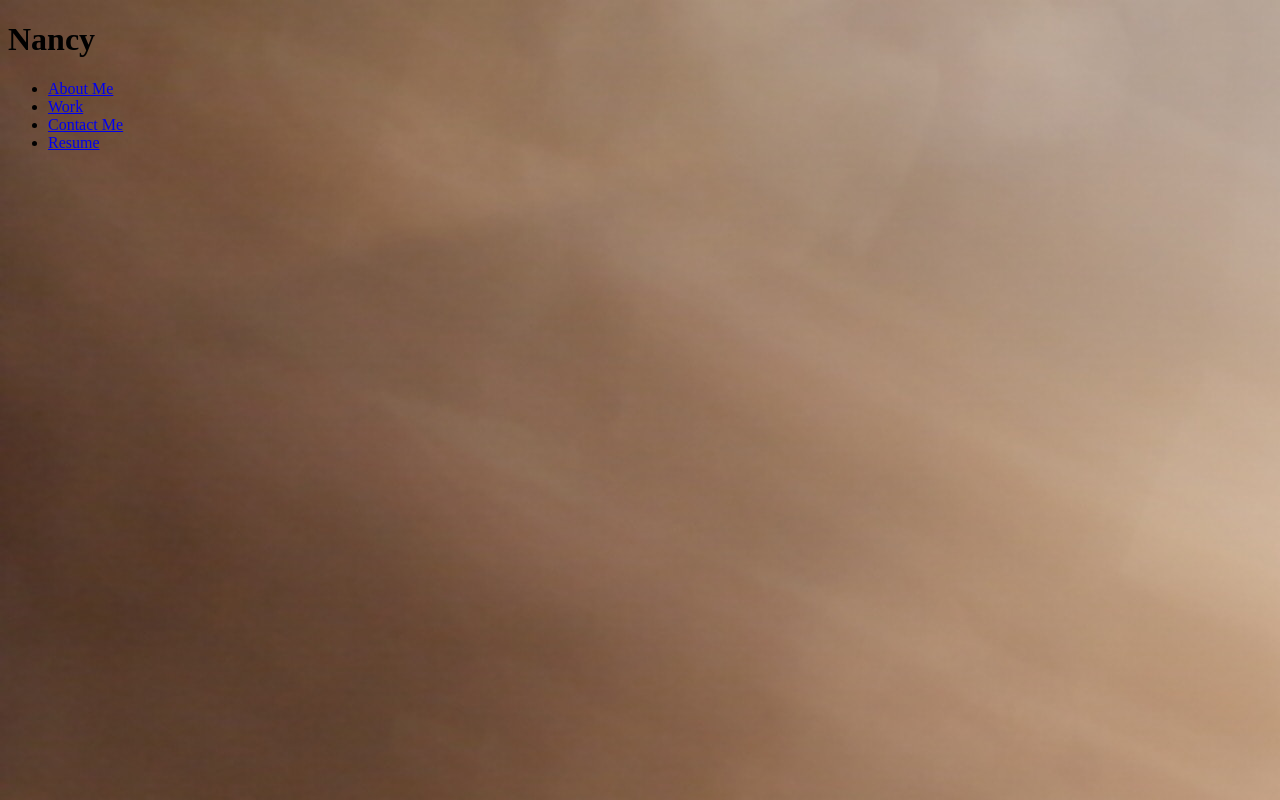
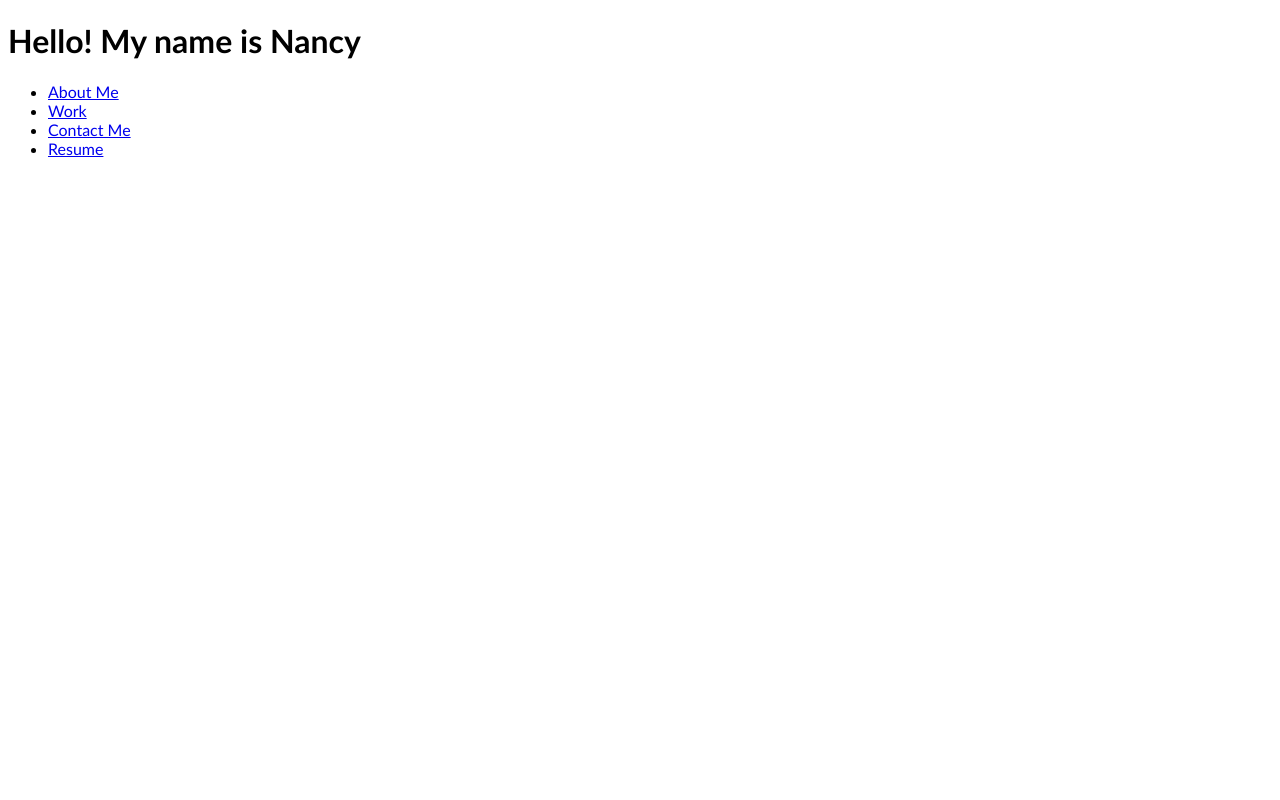
Before and after one commit to nramirez686/ProfolioVibes, a plain HTML site: page index.html in a window 1280 px wide. Drawn offline with Linux system fonts and the light colour scheme.

```diff
--- a/index.html
+++ b/index.html
@@ -9,7 +9,7 @@
 
     <body>
       <header class="header">
-        <h1>Nancy</h1>
+        <h1>Hello! My name is Nancy </h1>
         <nav>
           <ul>
             <li>
--- a/style.css
+++ b/style.css
@@ -1,3 +1,5 @@
 body {
   background-image: url("./assets/neutral-background.jpg");
+  font-family: "Trebuchet MS", "Lucida Sans Unicode", "Lucida Grande",
+    "Lucida Sans", Arial, sans-serif;
 }
```
Also changed, not shown: assets/neutral-background.jpg (deleted), assets/paper-gd57f43b3d_640.jpg (added), 1 other file.
